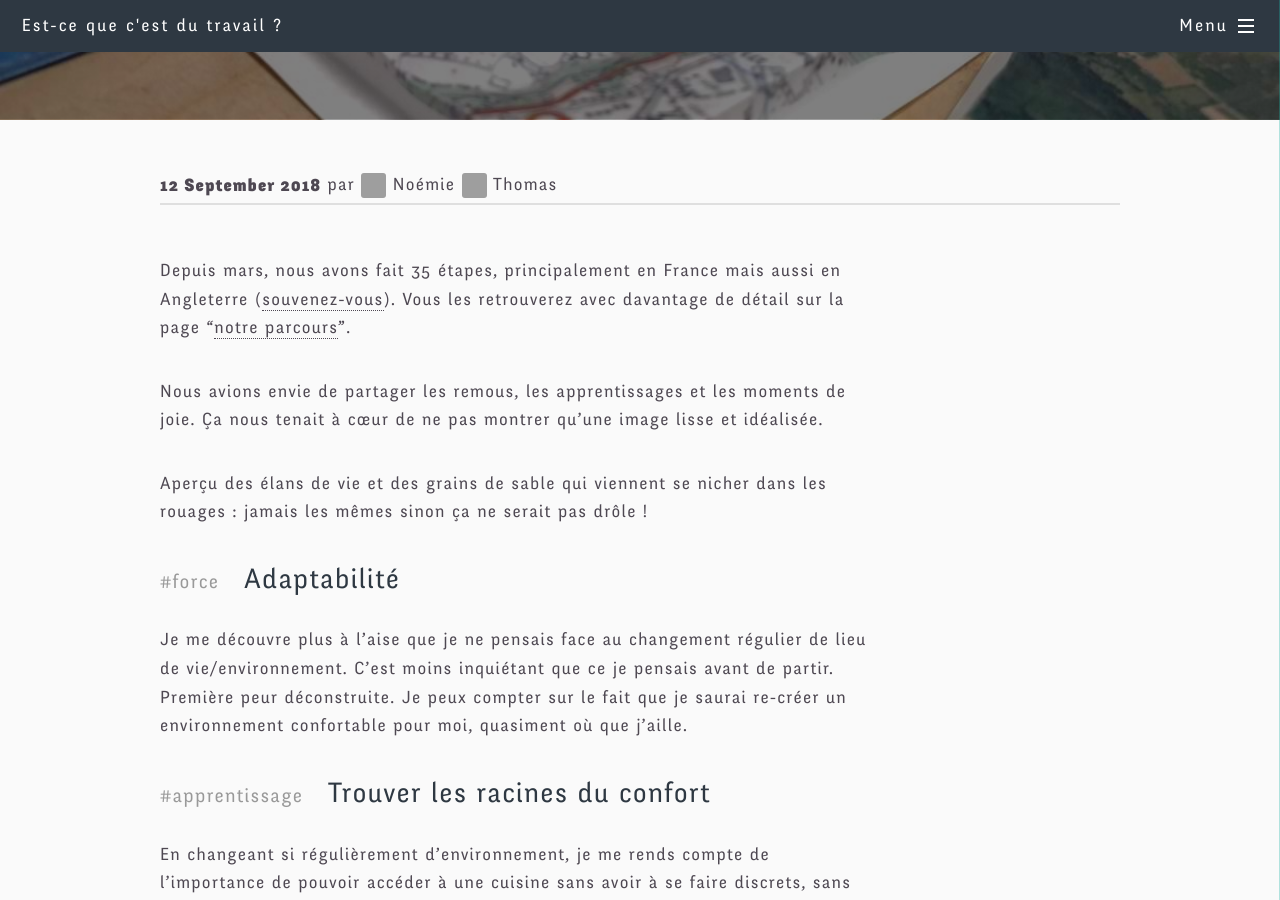
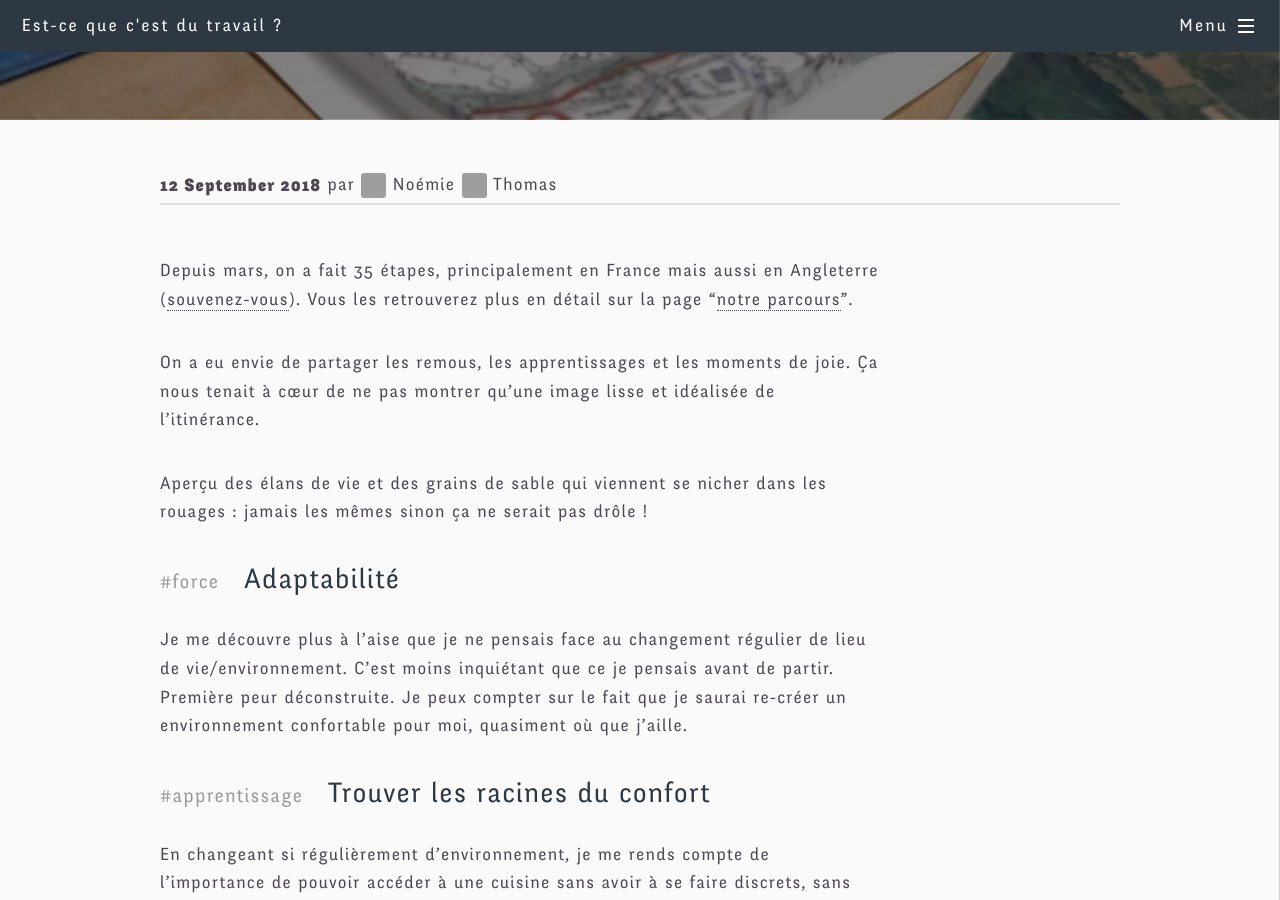
Before and after one commit to noeems/estcequecestdutravail.xyz, a Jekyll site: the page built from _posts/2018-09-07-joies-et-peines.md, in a window 1280 px wide and 900 px high, scrolled down 416 px. Built offline with Jekyll 4.4.1, drawn with Linux system fonts in a browser that asks for light colours; comment, search, counter and statistics services are not loaded; grey boxes are pictures that could not be loaded.

Commit message:
reformulations de "nous" en "on"

```diff
--- a/_posts/2018-09-07-joies-et-peines.md
+++ b/_posts/2018-09-07-joies-et-peines.md
@@ -8,10 +8,10 @@ author:
 - oncletom
 ---
 
-Depuis mars, nous avons fait 35 étapes, principalement en France mais aussi en Angleterre ([souvenez-vous]({% link _posts/2018-03-05-voir-londres-et-partir.md %})).
-Vous les retrouverez avec davantage de détail sur la page "[notre parcours]({% link _pages/parcours.html %})".
+Depuis mars, on a fait 35 étapes, principalement en France mais aussi en Angleterre ([souvenez-vous]({% link _posts/2018-03-05-voir-londres-et-partir.md %})).
+Vous les retrouverez plus en détail sur la page "[notre parcours]({% link _pages/parcours.html %})".
 
-Nous avions envie de partager les remous, les apprentissages et les moments de joie. Ça nous tenait à cœur de ne pas montrer qu'une image lisse et idéalisée.
+On a eu envie de partager les remous, les apprentissages et les moments de joie. Ça nous tenait à cœur de ne pas montrer qu'une image lisse et idéalisée de l'itinérance.
 
 Aperçu des élans de vie et des grains de sable qui viennent se nicher dans les rouages : jamais les mêmes sinon ça ne serait pas drôle !
 
```
